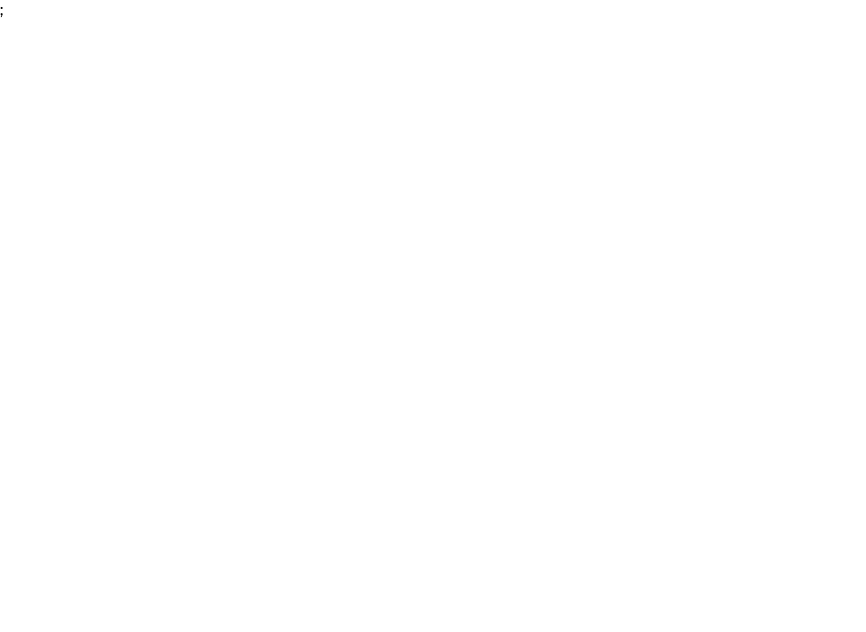
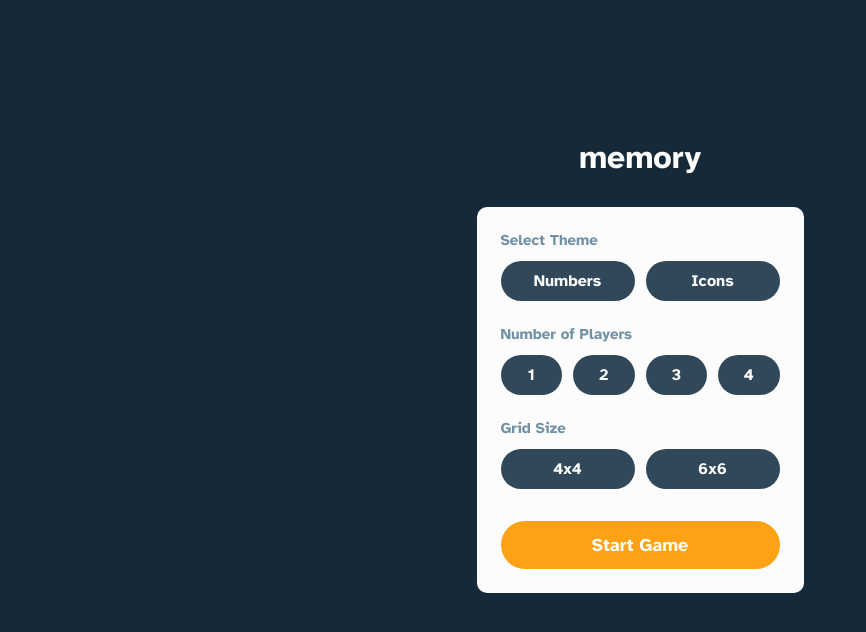
Before and after one commit to ljimshitashvili/memory-game, a React (Vite) app: page / in a window 1280 px wide. Shown: the top 632 px of the page, without its empty margins (0-866 px from the left). Built offline with nearby package versions, Linux system fonts and the light colour scheme.

Commit message:
'Start Game' component

```diff
--- a/src/App.tsx
+++ b/src/App.tsx
@@ -1,10 +1,12 @@
 import GlobalStyles from "./GlobalStyles";
 import styled from "styled-components";
+import { StartGame } from "./components";
 
 function App() {
   return (
     <Container>
-      <GlobalStyles />;
+      <GlobalStyles />
+      <StartGame />
     </Container>
   );
 }
@@ -14,4 +16,9 @@ export default App;
 const Container = styled.div`
   width: 100%;
   min-height: 100vh;
+  background-color: #152938;
+  display: flex;
+  flex-direction: column;
+  align-items: center;
+  justify-content: center;
 `;
--- /dev/null
+++ b/src/components/StartGame/StartGame.tsx
@@ -0,0 +1,33 @@
+import { Container } from "./StartGameStyles";
+
+export default function StartGame() {
+  return (
+    <Container>
+      <h2>memory</h2>
+      <div className="theme">
+        <h1>Select Theme</h1>
+        <div className="buttonContainer">
+          <button>Numbers</button>
+          <button>Icons</button>
+        </div>
+      </div>
+      <div className="players">
+        <h1>Number of Players</h1>
+        <div className="buttonContainer">
+          <button>1</button>
+          <button>2</button>
+          <button>3</button>
+          <button>4</button>
+        </div>
+      </div>
+      <div className="size">
+        <h1>Grid Size</h1>
+        <div className="buttonContainer">
+          <button>4x4</button>
+          <button>6x6</button>
+        </div>
+      </div>
+      <button className="start">Start Game</button>
+    </Container>
+  );
+}
--- /dev/null
+++ b/src/components/StartGame/StartGameStyles.ts
@@ -0,0 +1,77 @@
+import styled from "styled-components";
+
+export const Container = styled.div`
+  width: 100%;
+  max-width: 327px;
+  background: #fcfcfc;
+  border-radius: 10px;
+  display: flex;
+  align-items: center;
+  flex-direction: column;
+  padding: 24px;
+  gap: 24px;
+  position: relative;
+
+  .buttonContainer {
+    display: flex;
+    align-items: center;
+    justify-content: space-between;
+  }
+
+  .theme,
+  .players,
+  .size {
+    display: flex;
+    flex-direction: column;
+    gap: 11px;
+    width: 100%;
+
+    .buttonContainer {
+      gap: 11px;
+
+      button {
+        border: none;
+        border-radius: 26px;
+        width: 100%;
+        padding: 10px;
+        font-weight: 700;
+        font-size: 16px;
+        line-height: 20px;
+        text-align: center;
+        color: #fcfcfc;
+        background: #304859;
+      }
+    }
+  }
+
+  .start {
+    margin-top: 8px;
+    padding: 13px;
+    border: none;
+    border-radius: 26px;
+    background-color: #fda214;
+    font-weight: 700;
+    font-size: 18px;
+    line-height: 22px;
+    text-align: center;
+    color: #fcfcfc;
+    width: 100%;
+  }
+
+  h1 {
+    font-weight: 700;
+    font-size: 15px;
+    line-height: 19px;
+    color: #7191a5;
+  }
+
+  h2 {
+    position: absolute;
+    top: -69px;
+    font-weight: 700;
+    font-size: 32px;
+    line-height: 40px;
+    text-align: center;
+    color: #fcfcfc;
+  }
+`;
--- /dev/null
+++ b/src/components/index.ts
@@ -0,0 +1 @@
+export { default as StartGame } from "./StartGame/StartGame";
```
